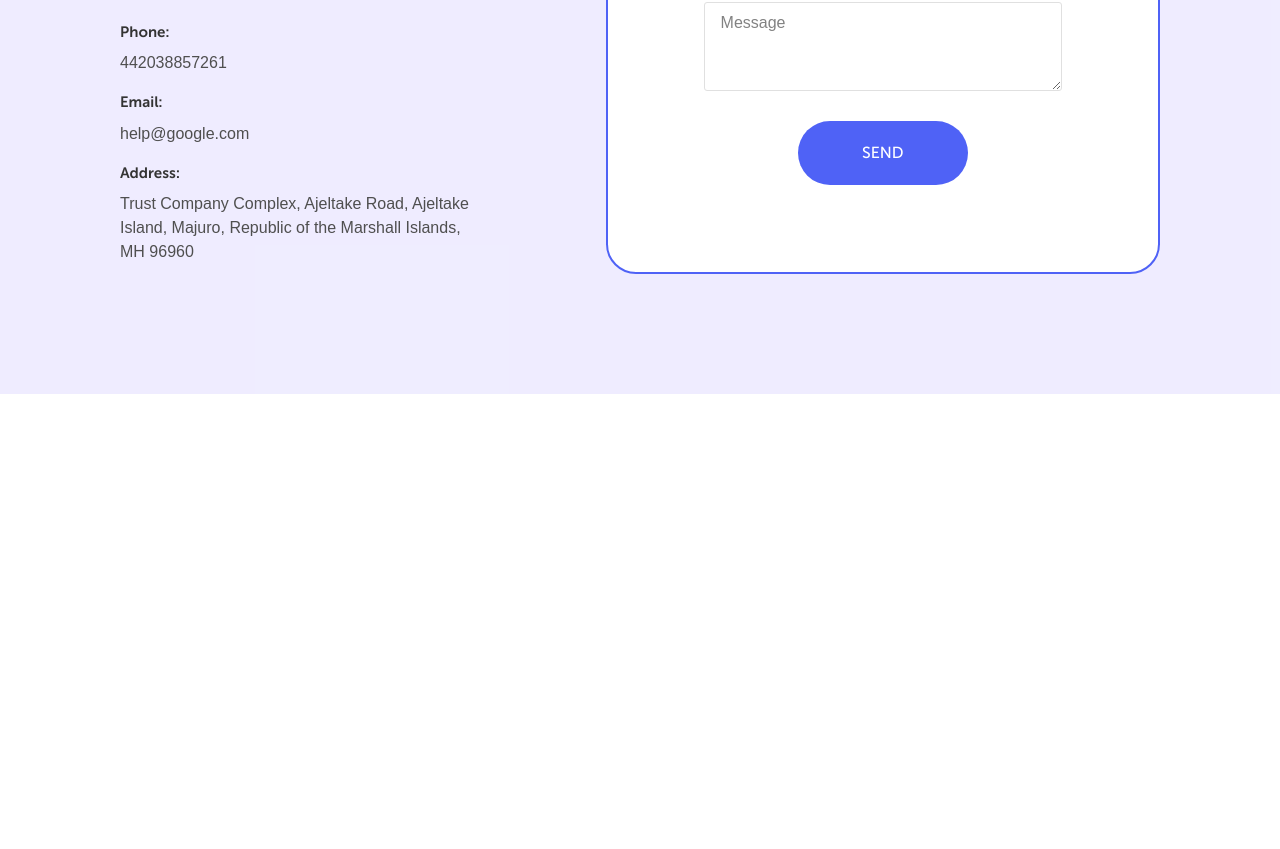
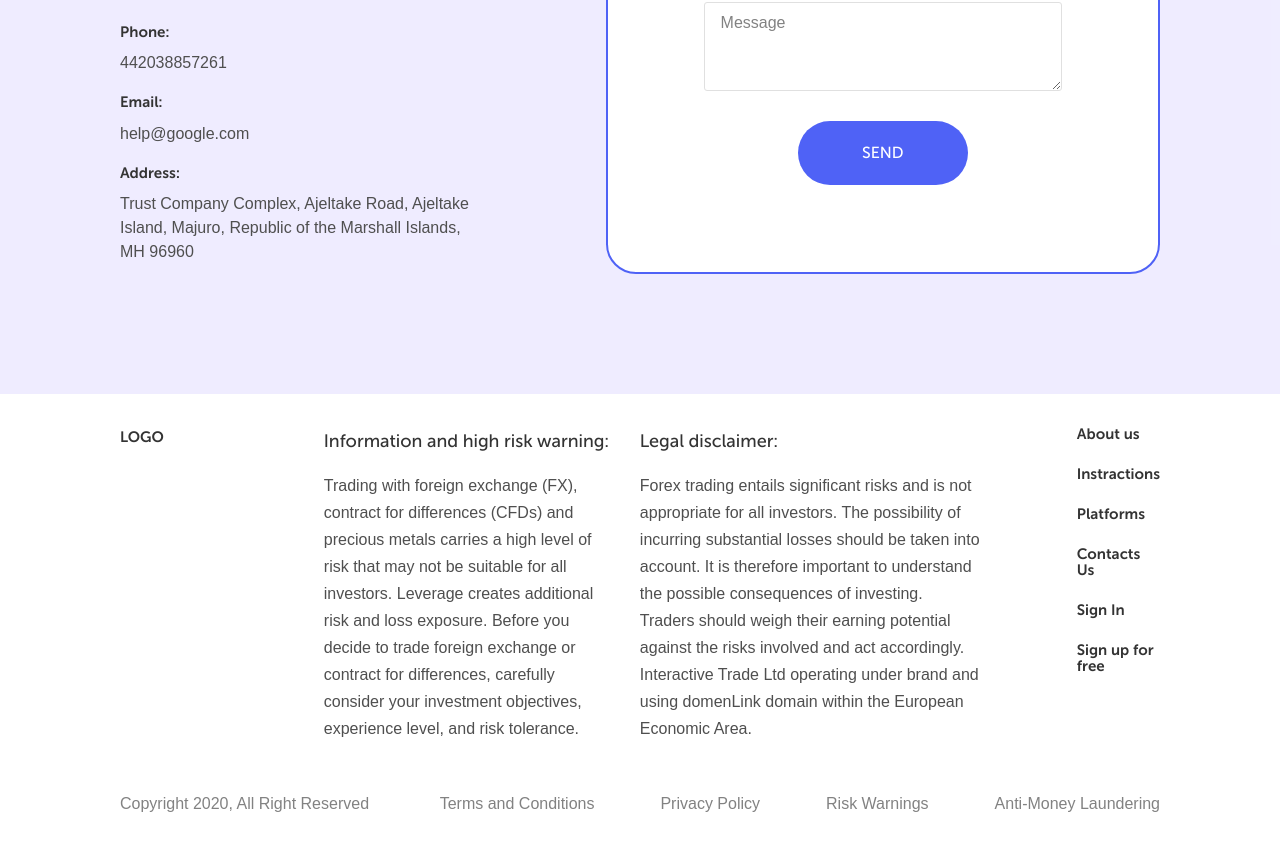
Before and after one commit to Violettalez/landing-vue-test, a Vue app: page / in a window 1280 px wide. Shown: the part 3312-4161 px from the top of the page. Before the commit the page ends 3706 px from the top, so only its background shows below. Built offline with nearby package versions, Linux system fonts and the light colour scheme.

Commit message:
Add Footer component with legal disclaimers and copyright information

```diff
--- a/src/App.vue
+++ b/src/App.vue
@@ -4,6 +4,7 @@ import Intro from './components/Intro.vue'
 import GettingStarted from './components/GettingStarted.vue'
 import FAQ from './components/FAQ.vue'
 import ContactUs from './components/ContactUs.vue'
+import Footer from './components/Footer.vue'
 export default {
   components: {
     Menu,
@@ -11,6 +12,7 @@ export default {
     GettingStarted,
     FAQ,
     ContactUs,
+    Footer,
   },
 }
 </script>
@@ -21,6 +23,7 @@ export default {
   <GettingStarted />
   <FAQ />
   <ContactUs />
+  <Footer />
 </template>
 
 <style scoped></style>
--- /dev/null
+++ b/src/components/Footer.vue
@@ -0,0 +1,53 @@
+<script></script>
+<template>
+  <footer class="py-8 px-30">
+    <div class="flex justify-between items-start mb-12">
+      <div class="mr-40">
+        <h3 class="cursor-pointer font-museo font-bold text-[15px] text-gray">LOGO</h3>
+      </div>
+      <div class="flex flex-col gap-4 mr-[30px]">
+        <h3 class="font-museo font-medium text-lg leading-[30px] text-gray">
+          Information and high risk warning:
+        </h3>
+        <p class="font-montserrat font-normal text-base leading-[27px] text-gray-text">
+          Trading with foreign exchange (FX), contract for differences (CFDs) and precious metals
+          carries a high level of risk that may not be suitable for all investors. Leverage creates
+          additional risk and loss exposure. Before you decide to trade foreign exchange or contract
+          for differences, carefully consider your investment objectives, experience level, and risk
+          tolerance.
+        </p>
+      </div>
+      <div class="flex flex-col gap-4 mr-[96px]">
+        <h3 class="font-museo font-medium text-lg leading-[30px] text-gray">Legal disclaimer:</h3>
+        <p class="font-montserrat font-normal text-base leading-[27px] text-gray-text">
+          Forex trading entails significant risks and is not appropriate for all investors. The
+          possibility of incurring substantial losses should be taken into account. It is therefore
+          important to understand the possible consequences of investing. Traders should weigh their
+          earning potential against the risks involved and act accordingly. Interactive Trade Ltd
+          operating under brand and using domenLink domain within the European Economic Area.
+        </p>
+      </div>
+      <ul class="flex flex-col gap-6 *:font-museo *:font-bold *:text-[15px] *:text-gray leading-4">
+        <li><a href="#">About us</a></li>
+        <li><a href="#">Instractions</a></li>
+        <li><a href="#">Platforms</a></li>
+        <li><a href="#">Contacts Us</a></li>
+        <li><a href="#">Sign In</a></li>
+        <li><a href="#">Sign up for free</a></li>
+      </ul>
+    </div>
+    <div class="flex justify-between items-center">
+      <p class="font-montserrat font-normal text-base leading-[27px] text-gray-dark">
+        Copyright 2020, All Right Reserved
+      </p>
+      <div
+        class="flex gap-[66px] *:font-montserrat *:font-normal *:text-base *:leading-[27px] *:text-gray-dark"
+      >
+        <a href="#">Terms and Conditions</a>
+        <a href="#">Privacy Policy</a>
+        <a href="#">Risk Warnings</a>
+        <a href="#">Anti-Money Laundering</a>
+      </div>
+    </div>
+  </footer>
+</template>
```
